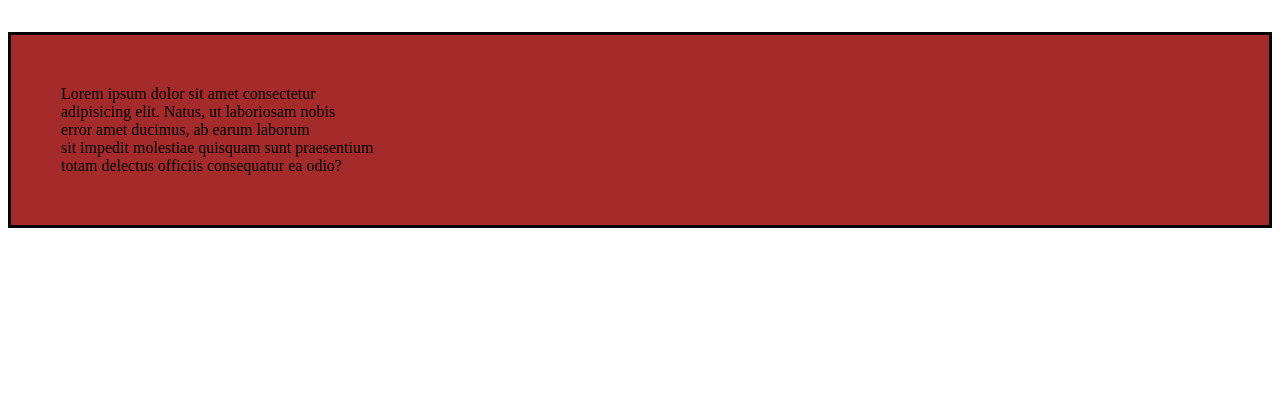
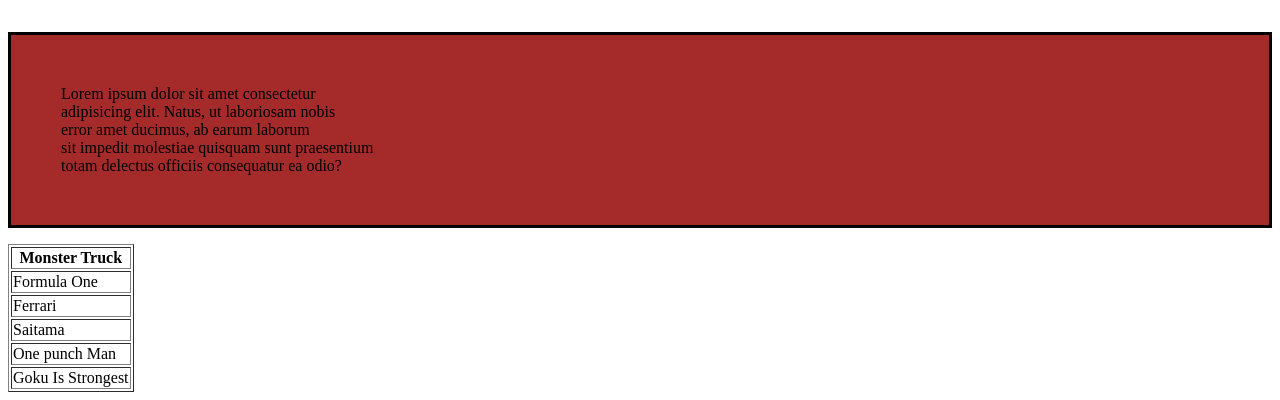
Before and after one commit to jatinparmar24/repo4, a plain HTML site: page about.html in a window 1280 px wide. Shown: the part 439-839 px from the top of the page. Before the commit the page ends 800 px from the top, so only its background shows below. Drawn offline with Linux system fonts and the light colour scheme.

Commit message:
adding table

```diff
--- a/about.html
+++ b/about.html
@@ -12,5 +12,25 @@
             <h1>Starting Of Form</h1>
             <p>Lorem ipsum dolor sit amet consectetur <br> adipisicing elit. Natus, ut laboriosam nobis <br> error amet ducimus, ab earum laborum  <br>sit impedit molestiae quisquam sunt praesentium <br> totam delectus officiis consequatur ea odio?</p>
         </div>
+        <table border="1">
+            <tr>
+                <th>Monster Truck</th>
+            </tr>
+            <tr>
+                <td>Formula One</td>
+            </tr>
+            <tr>
+                <td>Ferrari</td>
+            </tr>
+            <tr>
+                <td>Saitama</td>
+            </tr>
+            <tr>
+                <td>One punch Man</td>
+            </tr>
+            <tr>
+                <td>Goku Is Strongest</td>
+            </tr>
+        </table>
     </body>
 </html>
```
